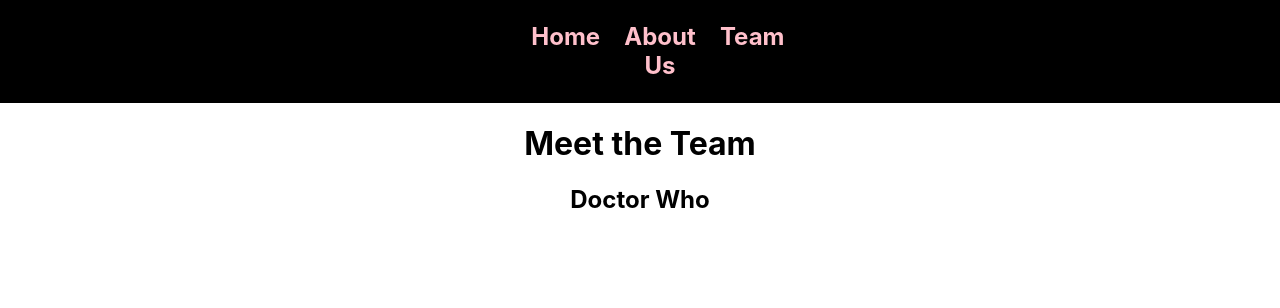
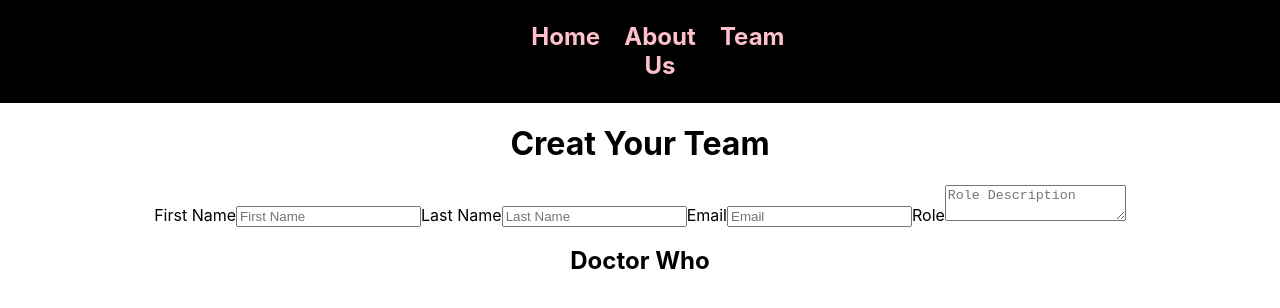
Before and after one commit to bloominstituteoftechnology/team-builder, a React (Create React App) app in the folder team-builder/: page / in a window 1280 px wide. Shown: the top 308 px of the page. Built offline with nearby package versions, Linux system fonts and the light colour scheme.

Commit message:
created addPerson function

```diff
--- a/team-builder/src/App.js
+++ b/team-builder/src/App.js
@@ -2,7 +2,8 @@ import React, {useState} from 'react';
 import logo from './logo.svg';
 import './css/index.css';
 import TeamMember from './Components/TeamMember'
-import Menu from './Components/Menu'
+import Menu from './Components/Menu';
+import Form from './Components/Form'
 
 function App() {
   const [person, setPerson] = useState([
@@ -12,15 +13,25 @@ function App() {
         lastName:'Who'
     }
 ]);
+
+  const addPerson = person =>{
+    const newPerson ={
+      id: Date.now(),
+      firstName: '',
+      lastName: ''
+    }
+  }
   return (
+
     <div className="App">
       <header>
         <nav>
           <Menu />
         </nav>
-        <h1>Meet the Team</h1>
+        <h1>Creat Your Team</h1>
       </header>
-      <div>
+      <div className='body'>
+        <Form />
         <TeamMember person={person} />
       </div>
     </div>
```
